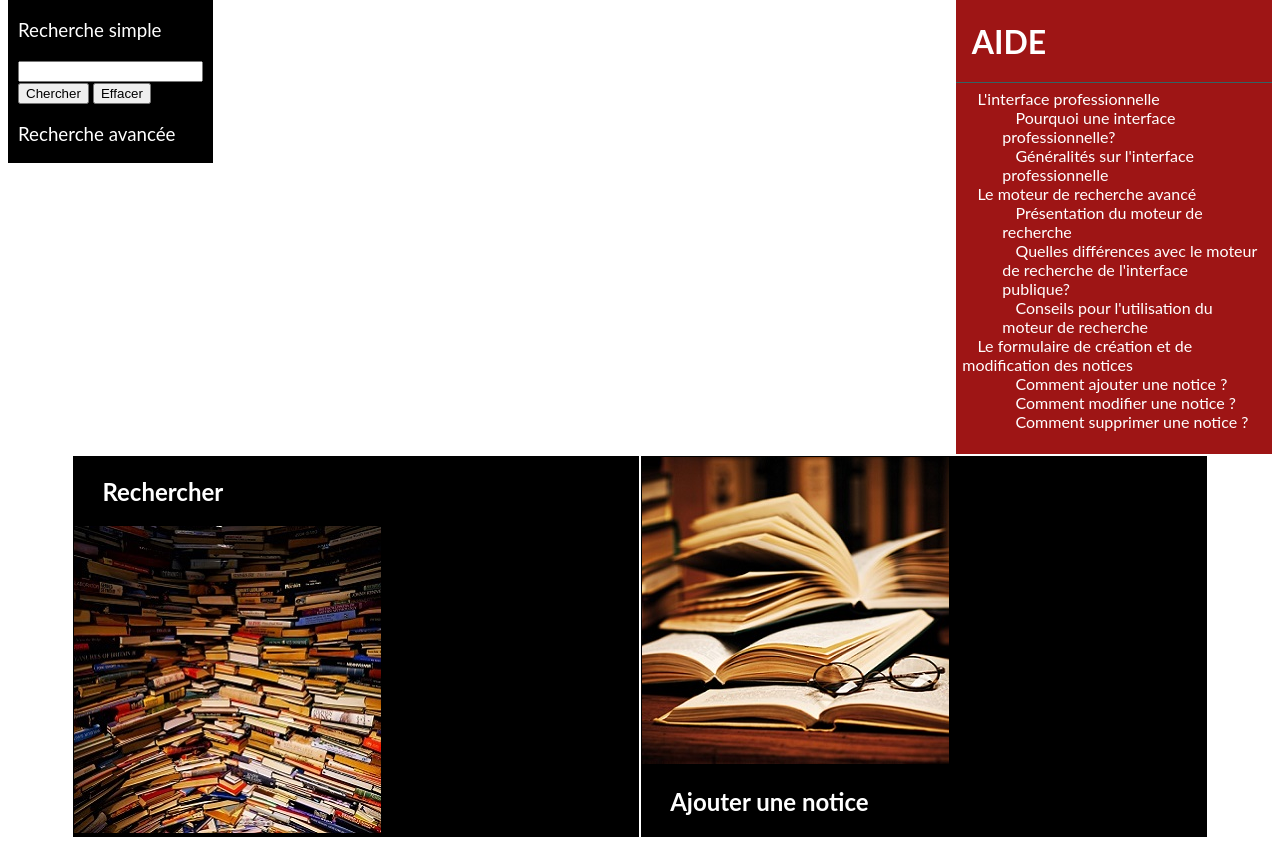
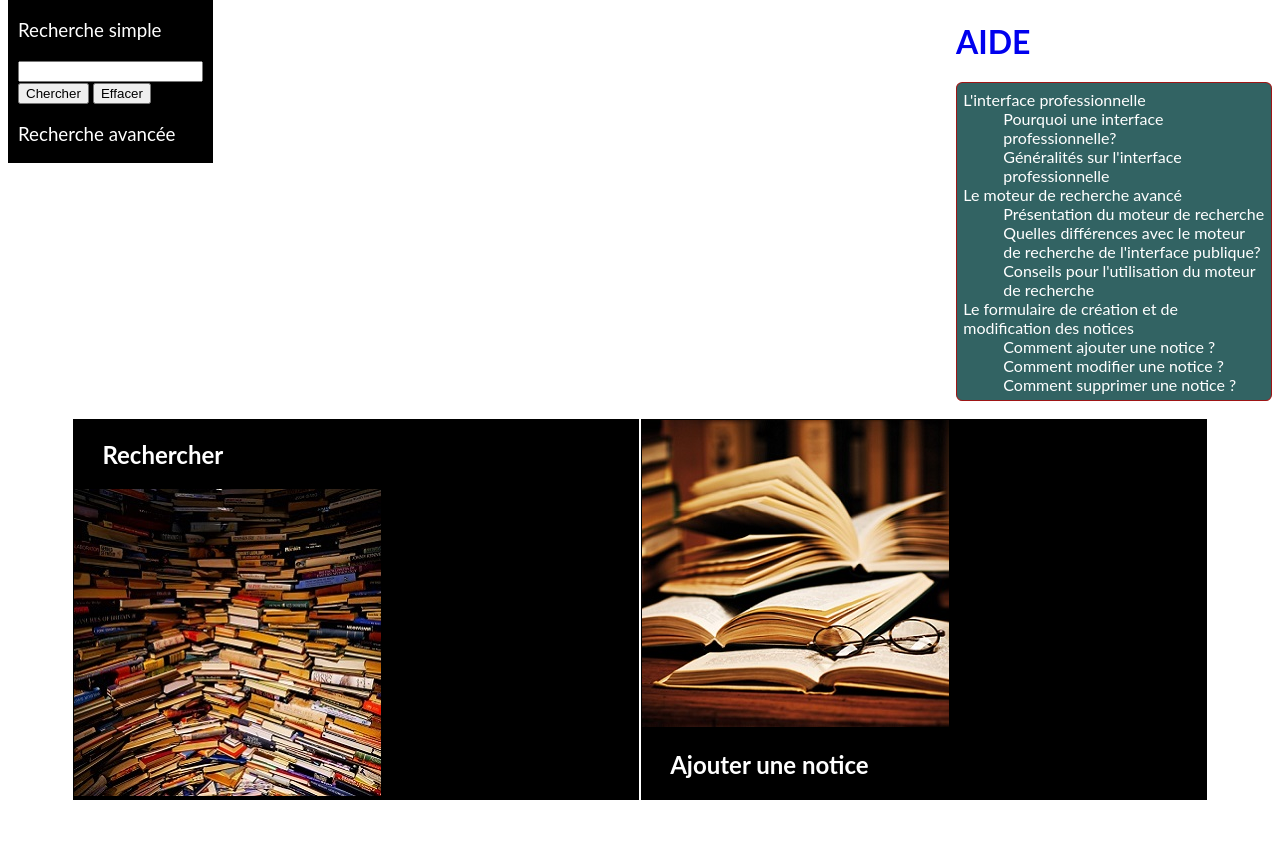
Before and after one commit to Villebon-Sur-Yvette/Projet-catalogue-PHP, a PHP site: page /html/page_pro.html in a window 1280 px wide. Shown: the part 280-1130 px from the top of the page. After the commit the page ends 1080 px from the top, so only its background shows below. Run offline with PHP 8.4, Linux system fonts and the light colour scheme.

Commit message:
Revert "css"
This reverts commit fba98c52f1ce33fcb3d9dd21a16bfda5f1886634.

```diff
--- a/css/face_pro.css
+++ b/css/face_pro.css
@@ -120,19 +120,17 @@ td h2 {
     display: inline-block;
     float: right;
     width: 25%;
-    background-color: #9e1515;
 }
 .menu_aide a {
     text-decoration: none;
-    padding: 5%;
-    color: white;
 }
 /*Sommaire*/
 #sommaire {
     list-style: none;
     text-decoration: none;
-    border-top: 1px solid #326363;
-    background: #9e1515;
+    border: 1px solid #9e1515;
+    border-radius: 2%;
+    background: #326363;
     padding: 2%;
 }
 
@@ -145,10 +143,10 @@ td h2 {
     text-decoration: none;
     color: white;
 }
+
 /*Aspect au passage de la souris*/
 #sommaire a:hover {
-    background: white;
-    color: #326363;
+    background: #9e1515;
 }
 
 /*Contenu de la page-Positionnement*/
```
